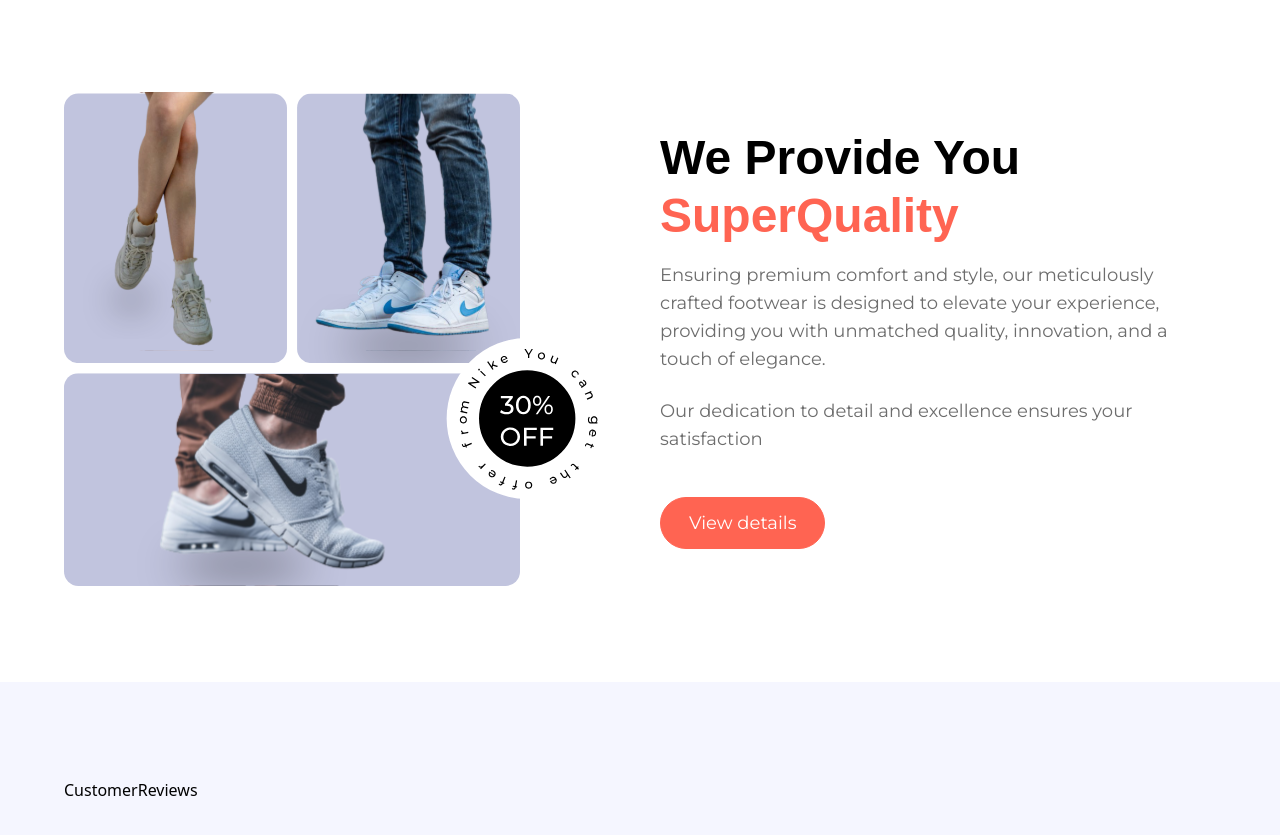
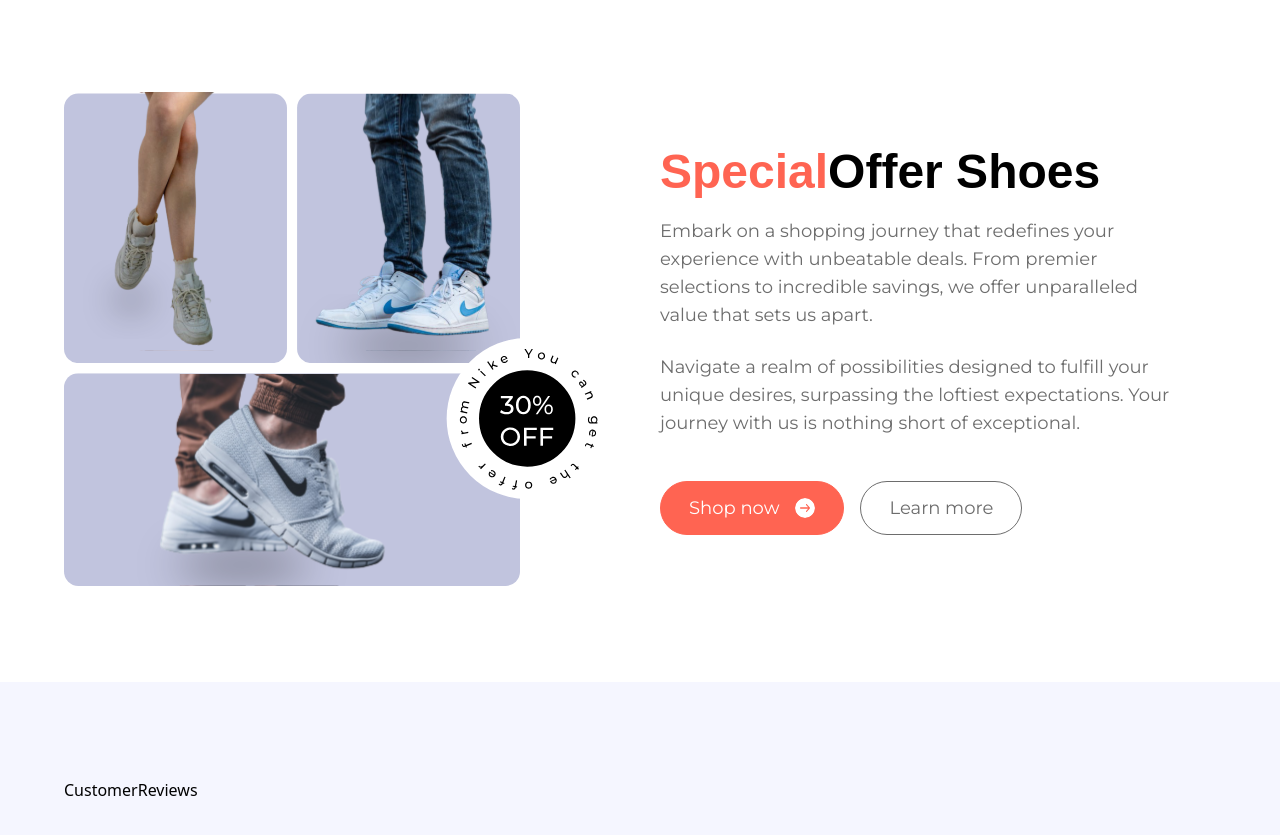
Before and after one commit to SepehrSylvanus/NikeLanding, a React (Vite) app: page / in a window 1280 px wide. Shown: the part 2940-3775 px from the top of the page. Built offline with nearby package versions, Linux system fonts and the light colour scheme; a web font is replaced by a local one.

Commit message:
customer reviews

```diff
--- a/src/components/Button.jsx
+++ b/src/components/Button.jsx
@@ -1,6 +1,21 @@
-const Button = ({ label, iconUrl }) => {
+const Button = ({
+  label,
+  iconUrl,
+  backgroundColor,
+  textColor,
+  borderColor,
+}) => {
   return (
-    <button className="flex justify-center items-center gap-2 px-7 py-4 border font-montserrat text-lg leading-none bg-coral-red rounded-full text-white border-coral-red">
+    <button
+      className={`flex justify-center items-center gap-2 px-7 py-4 border font-montserrat text-lg leading-none
+      ${
+        backgroundColor
+          ? `${backgroundColor} ${textColor} ${borderColor}`
+          : ` bg-coral-red  text-white border-coral-red`
+      }
+      rounded-full
+     `}
+    >
       {label}
 
       {iconUrl && (
--- a/src/sections/SpecialOffer.jsx
+++ b/src/sections/SpecialOffer.jsx
@@ -1,3 +1,4 @@
+import { arrowRight } from "../assets/icons";
 import { offer } from "../assets/images";
 import Button from "../components/Button";
 
@@ -15,23 +16,29 @@
 
       <div className="flex flex-1 flex-col">
         <h2 className=" font-palanquin text-4xl capitalize  font-bold lg:max-w-lg">
-          We Provide You
-          <br />
-          <span className="text-coral-red ">Super</span>
-          <span className="text-coral-red ">Quality</span>
+          <span className="text-coral-red ">Special</span>
+          Offer Shoes
         </h2>
         <p className="mt-4 lg:max-w-lg info-text ">
-          Ensuring premium comfort and style, our meticulously crafted footwear
-          is designed to elevate your experience, providing you with unmatched
-          quality, innovation, and a touch of elegance.
+          Embark on a shopping journey that redefines your experience with
+          unbeatable deals. From premier selections to incredible savings, we
+          offer unparalleled value that sets us apart.
         </p>
         <p className="mt-6 lg:max-w-lg info-text">
           {" "}
-          Our dedication to detail and excellence ensures your satisfaction
+          Navigate a realm of possibilities designed to fulfill your unique
+          desires, surpassing the loftiest expectations. Your journey with us is
+          nothing short of exceptional.
         </p>
 
-        <div className="mt-11">
-          <Button label="View details" />
+        <div className="mt-11 flex flex-wrap gap-4">
+          <Button label="Shop now" iconUrl={arrowRight} />
+          <Button
+            label="Learn more"
+            backgroundColor="bg-white"
+            borderColor="border-slate-gray"
+            textColor="text-slate-gray"
+          />
         </div>
       </div>
     </section>
```
